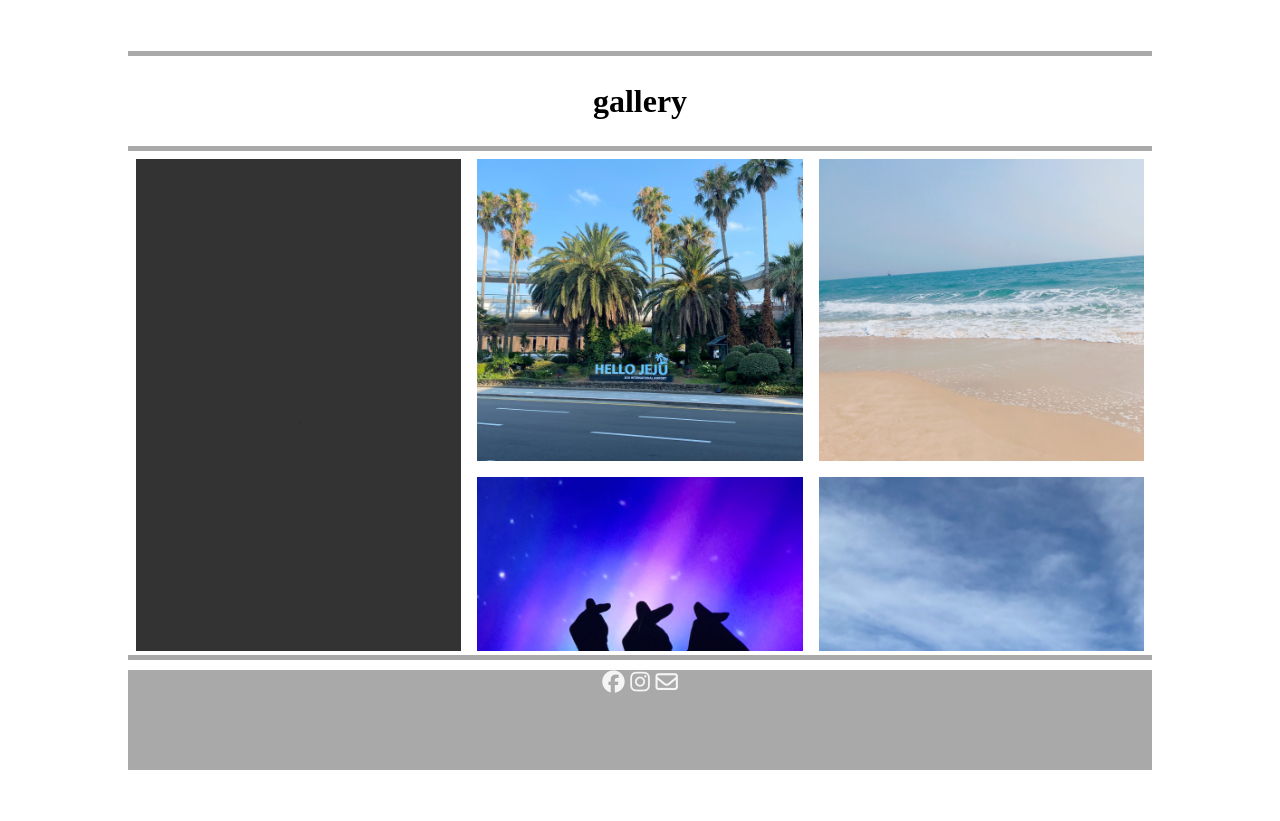
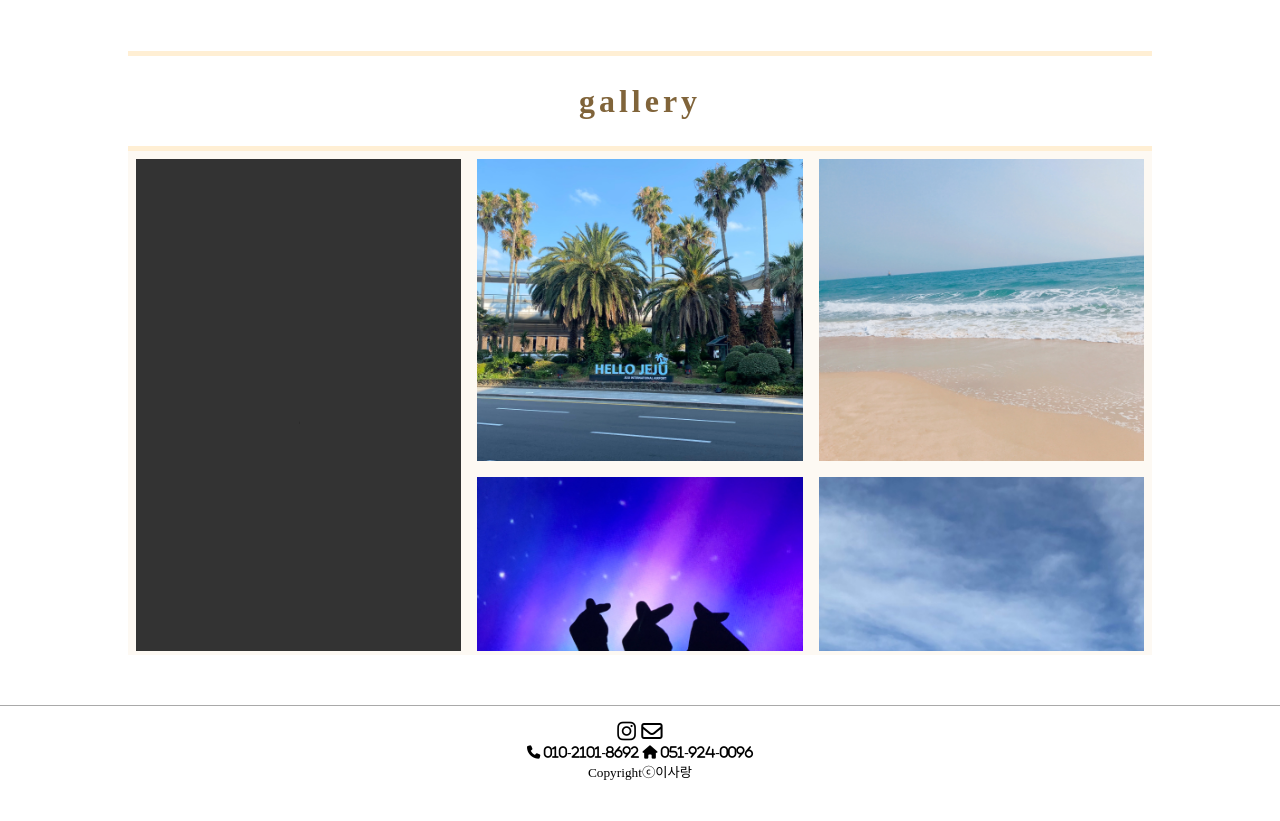
Before and after one commit to sarang1218/web, a plain HTML site: page index.html in a window 1280 px wide. Shown: the part 858-1679 px from the top of the page. Before the commit the page ends 1628 px from the top, so only its background shows below. Drawn offline with Linux system fonts and the light colour scheme.

Commit message:
Add files via upload

```diff
--- a/css/mystyle.css
+++ b/css/mystyle.css
@@ -1,7 +1,13 @@
 <style>
     *{
-        font-family:"맑은 고딕", Arial;
+        font-family: "맑은 고딕", Arial;
         line-height: 150%;
+    }
+    *:link{
+        color: black;
+    }
+    *:visited{
+        color: black;
     }
     header{
         margin-top: 50px;
@@ -10,6 +16,11 @@
     header h1{
         display: inline;
         font-size: 50px;
+        letter-spacing: 2pt;
+    }
+    header i{
+        color: rgb(255, 217, 0);
+        font-size: 20pt;
     }
     nav{
         height: 50px;
@@ -21,6 +32,7 @@
         border-bottom: 2px solid rgb(178, 110, 241);
         padding: 15px 20px;
         text-align: center;
+        color: black;
     }
     nav ul li{
         display: inline;
@@ -41,7 +53,7 @@
     }
     body{
         margin: 0 auto;
-        width: 80vw;
+        width: 100vw;
     }
     header, footer{
         height: 100px;
@@ -49,6 +61,8 @@
     }
     .content{
         display: flex;
+        padding-left: 10vw;
+        padding-right: 10vw;
     }
     .photo{
         flex: 4;
@@ -68,6 +82,9 @@
     a {
         text-decoration: none;
     }
+    .bookmark{
+        color: black;
+    }
     .bookmarkname{
         font-size: 16pt;
         padding-bottom: 10px;
@@ -75,20 +92,30 @@
     .youtube > iframe{
         padding-top: 10px;
     }
+    .gallery{
+        margin-left: 10vw;
+        margin-right: 10vw;
+        background-color: rgb(253, 249, 243);
+    }
     .galleryname{
         font-family: "Bookman Old Style";
         font-size: 16pt;
+        color:rgb(128, 100, 58);
         text-align: center;
-        border-top: 5px solid darkgray;
-    }
-    .gallery{
-        border-bottom: 5px solid darkgray;
-        border-top: 5px solid darkgray;
-        margin: 10px 0%;
+        letter-spacing: 3pt;
+        border-top: 5px solid rgb(255, 239, 212);
+        border-bottom: 5px solid rgb(255, 239, 212);
+        background-color: white;
     }
     footer{
-        background-color: darkgray;
-        color: whitesmoke;
+        margin-top: 50px;
+        padding-top: 15px;
+        border-top: 1px solid darkgray;
         text-align: center;
+        font-size: 10pt;
+        line-height: 15pt;
+    }
+    .sns{
+        font-size: 16pt;
     }
     </style>
--- a/index.html
+++ b/index.html
@@ -13,7 +13,7 @@
 <body>
     <header id="home">
     <i class="fa-regular fa-face-smile"></i>
-    <h1> Sarang Site</h1>
+    <a href="/"><h1> Sarang Site</h1></a>
     <i class="fa-regular fa-face-smile"></i>
     </header>
     <nav>
@@ -45,10 +45,10 @@
                 </form>
             </div>
             <br><br>
+            <div class="bookmark">
             <div class="bookmarkname">
                 <i class="fa-regular fa-bookmark"><b> 북마크</b></i>
             </div>
-            <div class="bookmark">
                 <a href="http://mis.donga.ac.kr" target="_blank">- 경영정보학과</a><br>
                 <a href="./gallery.html">- 갤러리</a><br>
                 <a href="#home">- 홈이동</a><br>
@@ -71,10 +71,10 @@
     </div>
         <br><br><br>
         <article>
+            <div class="gallery">
             <div class="galleryname">
                 <h2>gallery</h2>
             </div>
-            <div class="gallery">
                 <iframe src="./gallery.html" width="100%" height="500px" frameborder="0"></iframe>
             </div>
         </article>
@@ -82,10 +82,12 @@
     </section>
     <footer>
         <div class="sns">
-            <i class="fa-brands fa-facebook"></i>
-            <i class="fa-brands fa-instagram"></i>
+            <a href="https://www.instagram.com/olvrsro/"><i class="fa-brands fa-instagram"></i></a>
             <i class="fa-regular fa-envelope"></i>
         </div>
+        <i class="fa-solid fa-phone"> 010-2101-8692</i>
+        <i class="fa-solid fa-house"> 051-924-0096</i><br>
+        Copyrightⓒ이사랑
     </footer>
 </body>
 </html>
```
